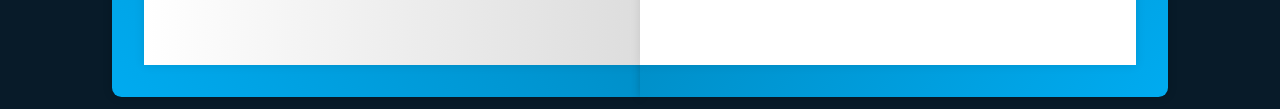
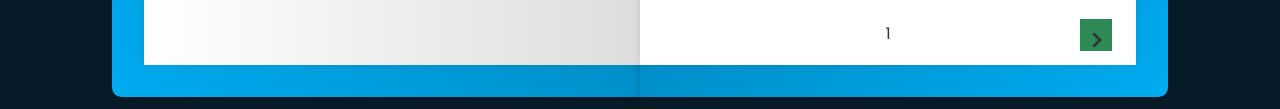
Before and after one commit to shashikantchaubey/Porfolio, a plain HTML site: page index.html in a window 1280 px wide. Shown: the part 663-772 px from the top of the page. Drawn offline with nearby package versions, Linux system fonts and the light colour scheme; a script that the page names is missing.

Commit message:
Update index.html

```diff
--- a/index.html
+++ b/index.html
@@ -74,6 +74,15 @@
                         <p>Lorem ipsum dolor sit amet consectetur adipisicing dsafdsfl;d  fdfsdajf;dfj sdfd fd f;dfj;dsfdsj fasdfj; dsfsdf </p>
                     </div>
                 </div>
+
+                    <span class="number-page">1</span>
+
+                    <!--next button-->
+
+                    <span class="nextprev-btn" data-page ="turn-1">
+                        <i class='bx bx-chevron-right'></i>
+                    </span>
+
                 </div>
 
                 <div class="page-back">
```
